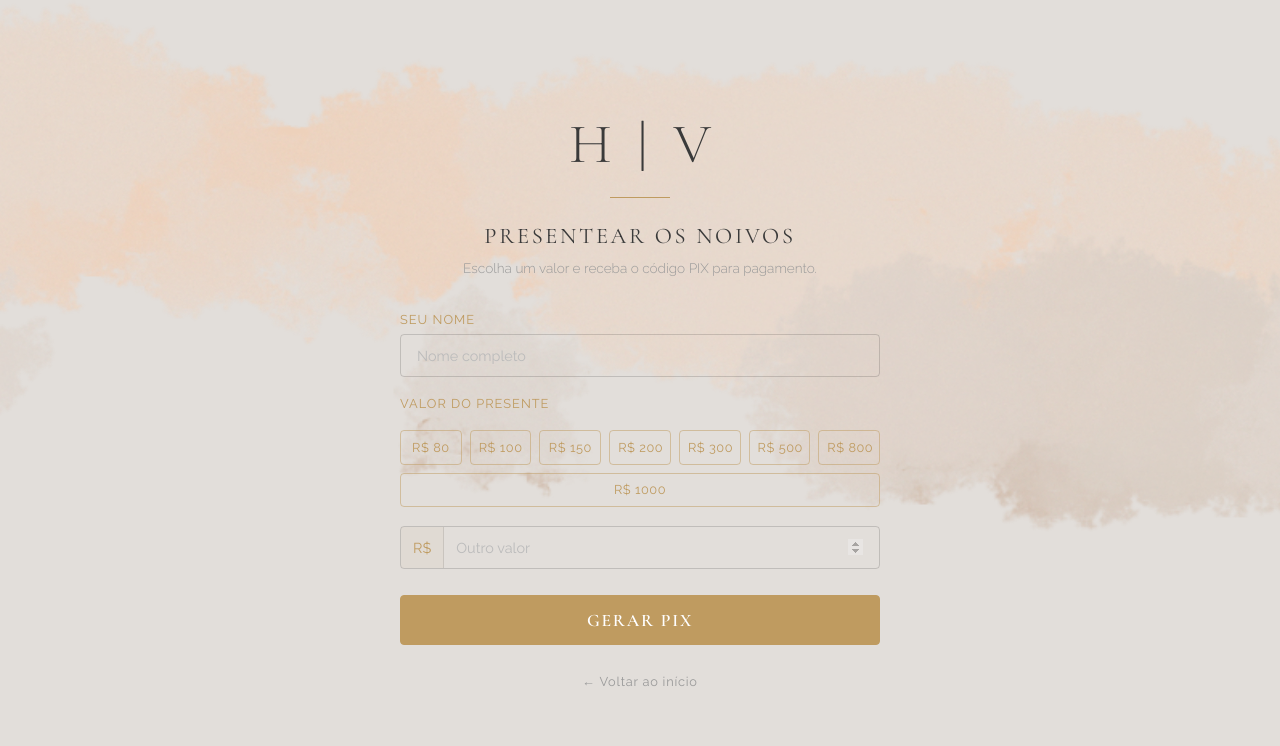
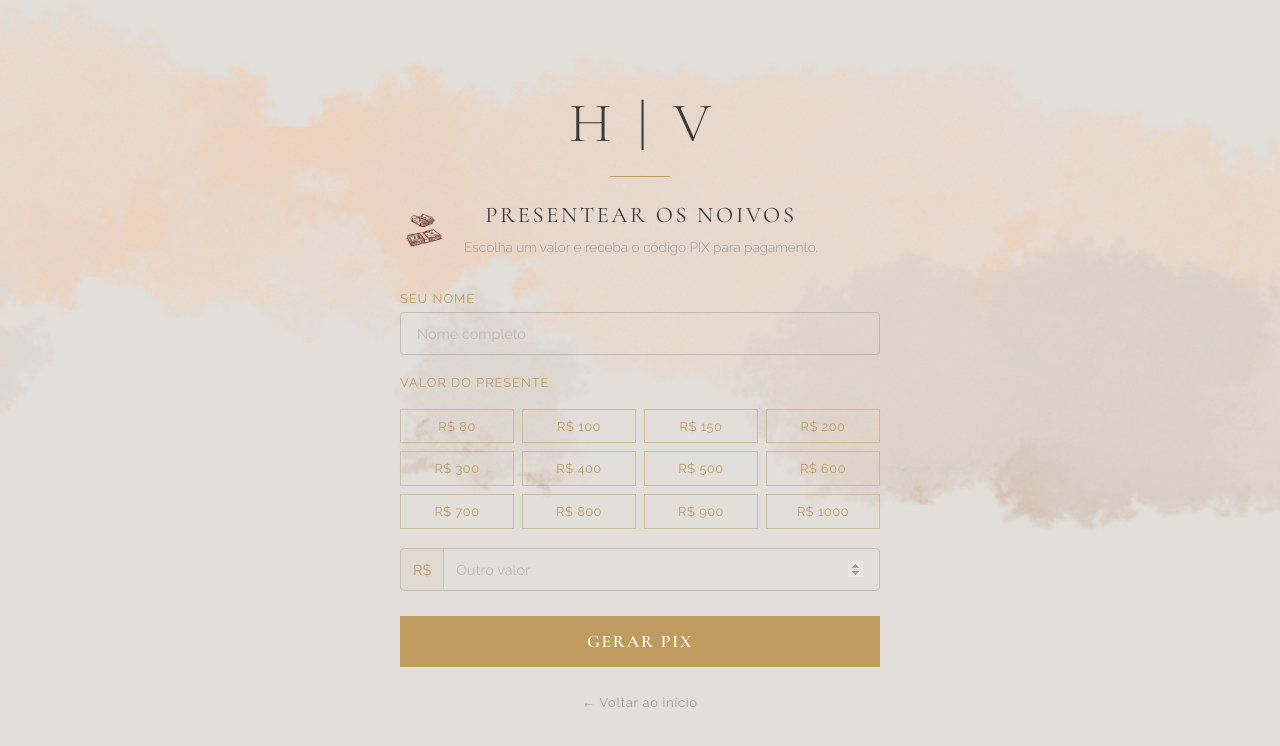
Before and after one commit to matheuszufi/H-V, a React (Vite) app: page /presente in a window 1280 px wide. Shown: the top 746 px of the page. Built offline with nearby package versions, Linux system fonts and the light colour scheme.

Commit message:
lapidação final de design
correção de design de botoes e finalização do projeto. Aguardando o ultimo update de integrar pagamento parcelado

```diff
--- a/src/pages/Presente.css
+++ b/src/pages/Presente.css
@@ -35,6 +35,20 @@
 }
 
 /* Heading */
+.presente-heading-row {
+  display: flex;
+  align-items: center;
+  gap: 1rem;
+  margin-bottom: 0;
+}
+
+.presente-pix-logo {
+  width: 48px;
+  height: 48px;
+  object-fit: contain;
+  flex-shrink: 0;
+}
+
 .presente-heading {
   font-family: 'Cormorant Garamond', serif;
   font-weight: 400;
@@ -50,8 +64,12 @@
   font-weight: 300;
   font-size: 0.85rem;
   color: #999;
-  margin-bottom: 2rem;
+  margin-bottom: 0;
   line-height: 1.7;
+}
+
+.presente-heading-row + * {
+  margin-top: 2rem;
 }
 
 .presente-error {
@@ -145,8 +163,8 @@
 }
 
 .presente-preset {
-  flex: 1;
-  min-width: 60px;
+  flex: 1 1 calc(25% - 0.5rem);
+  min-width: 70px;
   padding: 0.55rem 0.5rem;
   font-family: 'Raleway', sans-serif;
   font-size: 0.8rem;
@@ -155,7 +173,6 @@
   color: #bf9b60;
   background: transparent;
   border: 1px solid rgba(191, 155, 96, 0.5);
-  border-radius: 4px;
   cursor: pointer;
   transition: background 0.25s, color 0.25s, border-color 0.25s;
 }
@@ -196,7 +213,6 @@
   color: #fff;
   background: #bf9b60;
   border: 1px solid #bf9b60;
-  border-radius: 4px;
   cursor: pointer;
   transition: background 0.3s, color 0.3s;
   margin-top: 0.4rem;
--- a/src/pages/Presente.jsx
+++ b/src/pages/Presente.jsx
@@ -4,7 +4,7 @@ import { collection, addDoc, serverTimestamp } from 'firebase/firestore'
 import { db } from '../firebase'
 import './Presente.css'
 
-const PRESET_VALUES = [80, 100, 150, 200, 300, 500, 800, 1000]
+const PRESET_VALUES = [80, 100, 150, 200, 300, 400, 500, 600, 700, 800, 900, 1000]
 const MIN_AMOUNT = 50
 const PIX_KEY = 'heldermateusm23@gmail.com'
 const MERCHANT_NAME = 'H E V CASAMENTO'
@@ -104,10 +104,15 @@ export default function Presente() {
         {/* ── STEP 1: Nome, valor e método ──────────────────────────────── */}
         {step === 1 && (
           <>
-            <h1 className="presente-heading">Presentear os Noivos</h1>
-            <p className="presente-info">
-              Escolha um valor e receba o código PIX para pagamento.
-            </p>
+            <div className="presente-heading-row">
+              <img src="/images/pix.png" alt="PIX" className="presente-pix-logo" />
+              <div>
+                <h1 className="presente-heading">Presentear os Noivos</h1>
+                <p className="presente-info">
+                  Escolha um valor e receba o código PIX para pagamento.
+                </p>
+              </div>
+            </div>
 
             {error && <p className="presente-error">{error}</p>}
 
--- a/src/style.css
+++ b/src/style.css
@@ -651,7 +651,6 @@ html, body {
   background: transparent;
   border: 1px solid #bf9b60;
   padding: 0.75rem 2.2rem;
-  border-radius: 4px;
   cursor: pointer;
   transition: background 0.3s, color 0.3s;
 }
```
